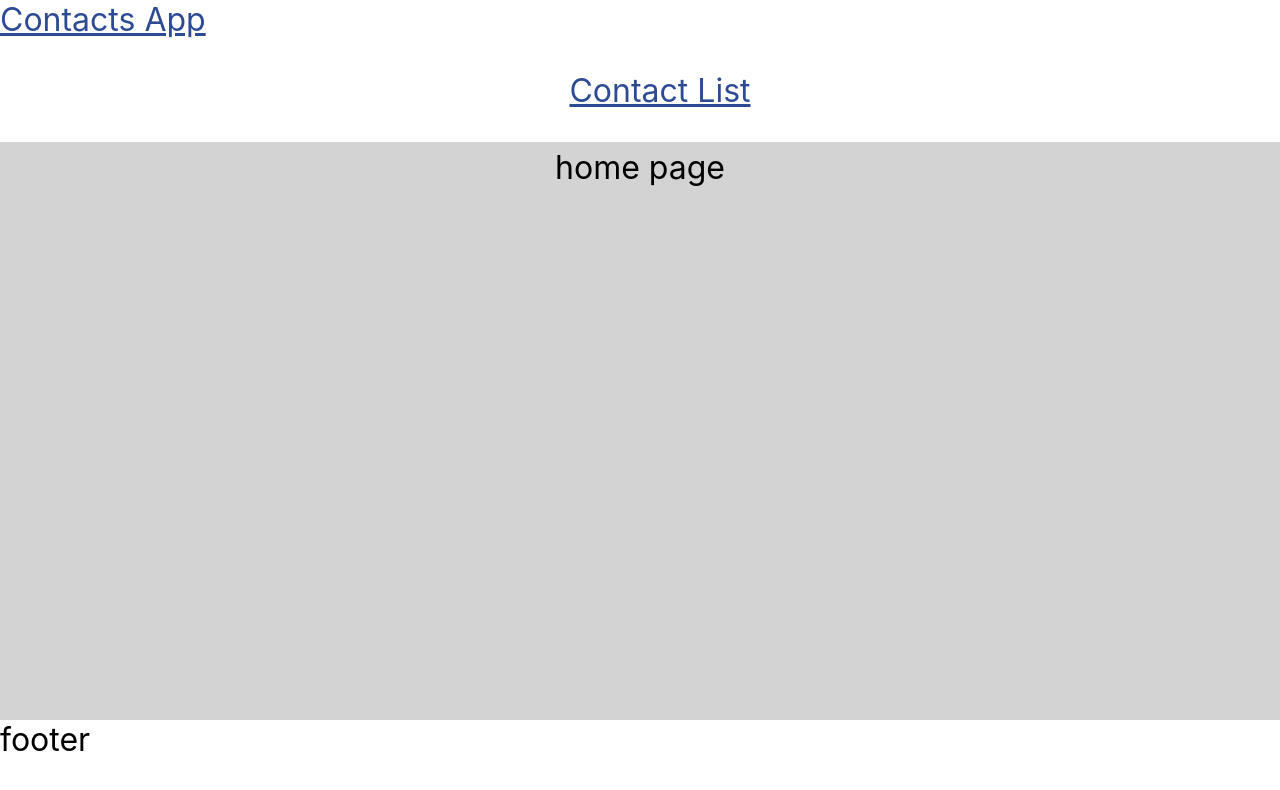
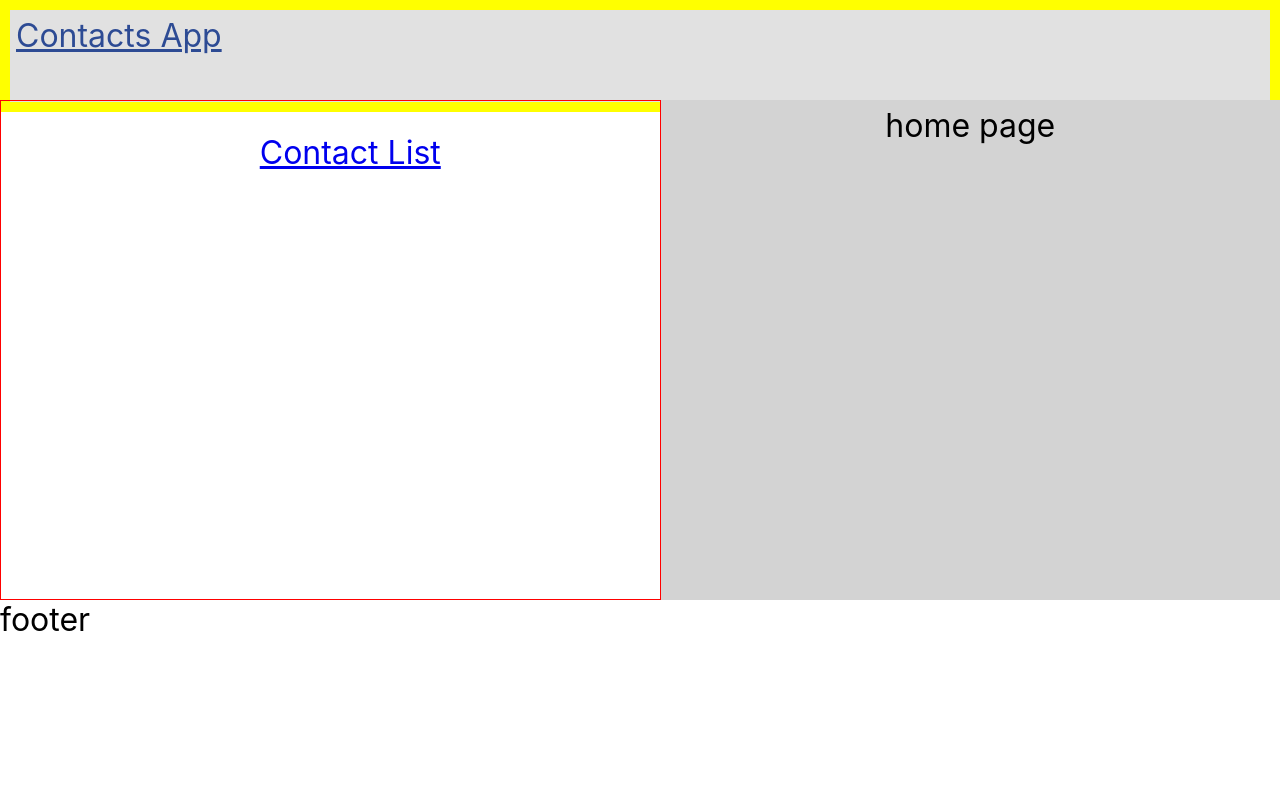
Before and after one commit to p-adams/book-app, a React (Vite) app: page / in a window 1280 px wide. Shown: the top 790 px of the page. Built offline with nearby package versions, Linux system fonts and the light colour scheme; no server answers.

Commit message:
rearrange layout

```diff
--- a/src/pages/AppLayout.tsx
+++ b/src/pages/AppLayout.tsx
@@ -6,6 +6,7 @@ function AppLayout() {
     <div className="page-layout-wrapper">
       <header className="page-header">
         <Link to="/">Contacts App</Link>
+      </header>
       <AppNavbar
         navElements={[
           {
@@ -14,7 +15,6 @@ function AppLayout() {
           },
         ]}
       />
-      </header>
       <Outlet />
       <footer>footer</footer>
     </div>
--- a/src/pages/page-layout.css
+++ b/src/pages/page-layout.css
@@ -1,10 +1,32 @@
 .page-layout-wrapper {
   height: 100vh;
-  display: flex;
-  flex-direction: column;
+  display: grid;
+  grid-template-areas:
+    "header header"
+    "navbar-wrapper main"
+    "footer footer";
+  grid-template-rows: 100px 500px;
 }
 
-main .page-layout-wrapper .page-header {
+.page-header {
+  grid-area: header;
+}
+
+.navbar-wrapper {
+  grid-area: navbar-wrapper;
+  border: 1px solid red;
+}
+
+.main {
+  border: 1px solid purple;
+  grid-area: main;
+}
+
+footer {
+  grid-area: footer;
+}
+
+.page-layout-wrapper .page-header {
   min-height: 80px;
   background-color: #e1e1e1;
   border: 10px solid yellow;
```
Lines whose indentation alone changed are shown as unchanged.
